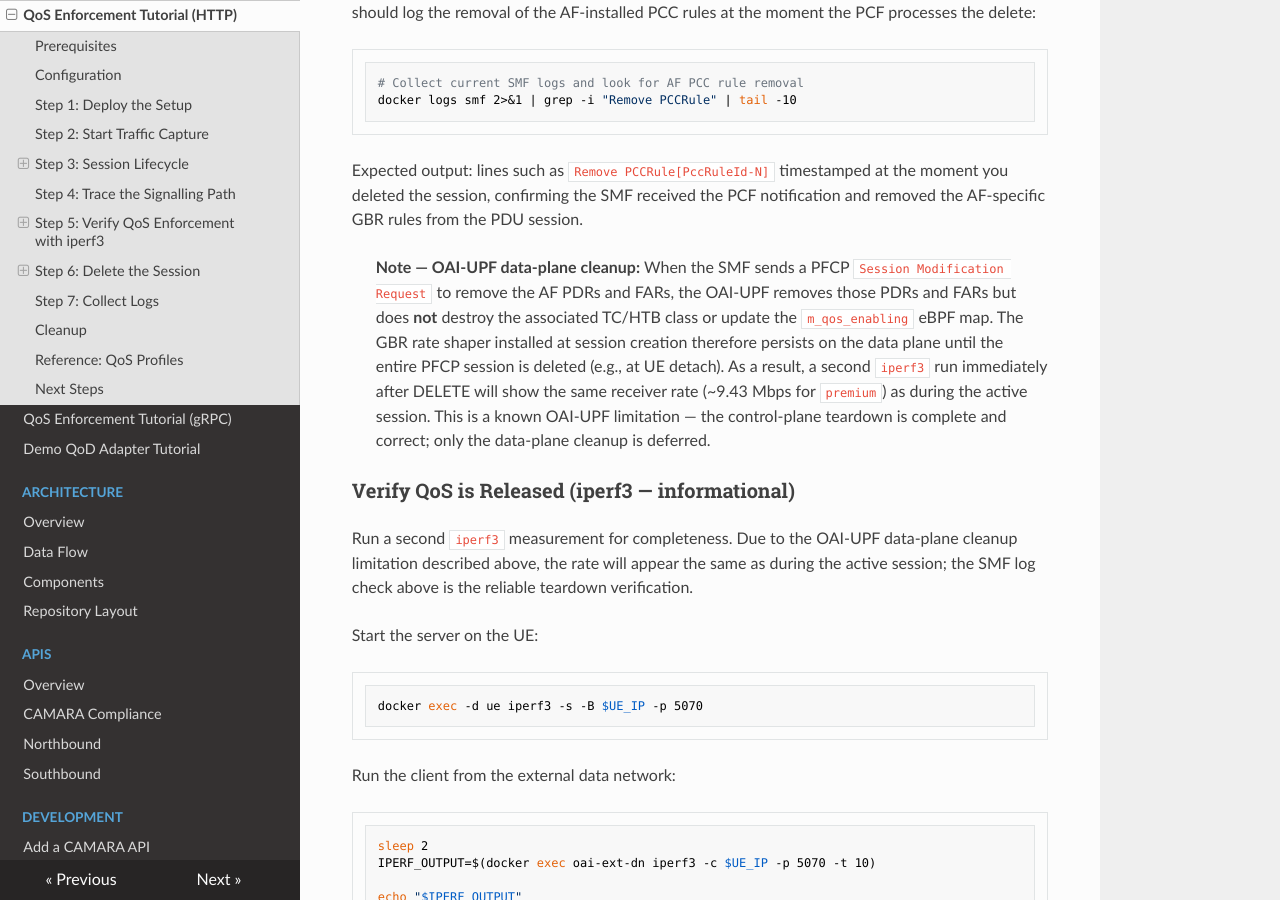
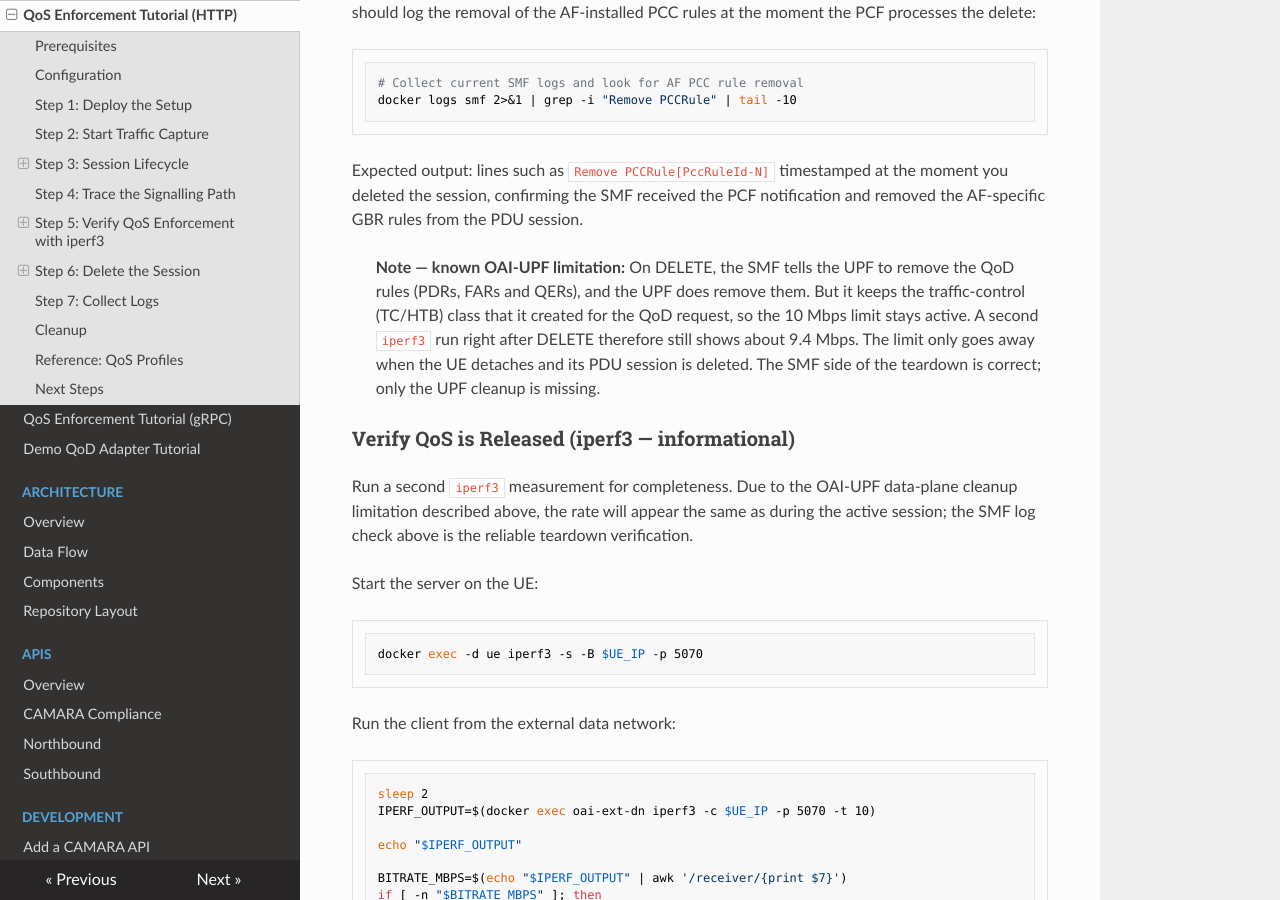
Before and after one commit to phinetech/phine.af, an MkDocs documentation site: the page built from docs/getting-started/06-qos-http-tutorial.md, in a window 1280 px wide and 900 px high, scrolled down 8257 px. Built offline with MkDocs 1.6.1, drawn with Linux system fonts in a browser that asks for light colours; nearby versions of some CDN libraries.

Commit message:
fix: new SMF version, fix of multiple URRs

```diff
--- a/docs/getting-started/06-qos-http-tutorial.md
+++ b/docs/getting-started/06-qos-http-tutorial.md
@@ -464,7 +464,7 @@ docker logs smf 2>&1 | grep -i "Remove PCCRule" | tail -10
 
 Expected output: lines such as `Remove PCCRule[PccRuleId-N]` timestamped at the moment you deleted the session, confirming the SMF received the PCF notification and removed the AF-specific GBR rules from the PDU session.
 
-> **Note — OAI-UPF data-plane cleanup:** When the SMF sends a PFCP `Session Modification Request` to remove the AF PDRs and FARs, the OAI-UPF removes those PDRs and FARs but does **not** destroy the associated TC/HTB class or update the `m_qos_enabling` eBPF map. The GBR rate shaper installed at session creation therefore persists on the data plane until the entire PFCP session is deleted (e.g., at UE detach). As a result, a second `iperf3` run immediately after DELETE will show the same receiver rate (~9.43 Mbps for `premium`) as during the active session. This is a known OAI-UPF limitation — the control-plane teardown is complete and correct; only the data-plane cleanup is deferred.
+> **Note — known OAI-UPF limitation:** On DELETE, the SMF tells the UPF to remove the QoD rules (PDRs, FARs and QERs), and the UPF does remove them. But it keeps the traffic-control (TC/HTB) class that it created for the QoD request, so the 10 Mbps limit stays active. A second `iperf3` run right after DELETE therefore still shows about 9.4 Mbps. The limit only goes away when the UE detaches and its PDU session is deleted. The SMF side of the teardown is correct; only the UPF cleanup is missing.
 
 ### Verify QoS is Released (iperf3 — informational)
 
```
Also changed, not shown: 9 other files.
